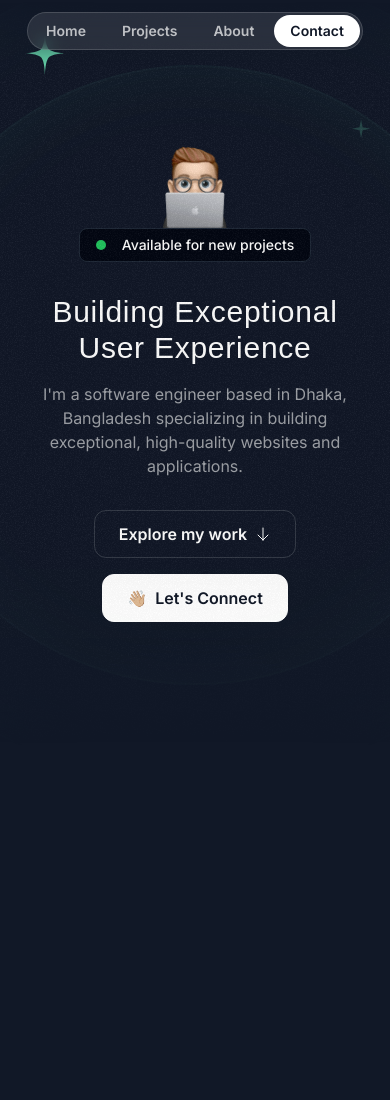
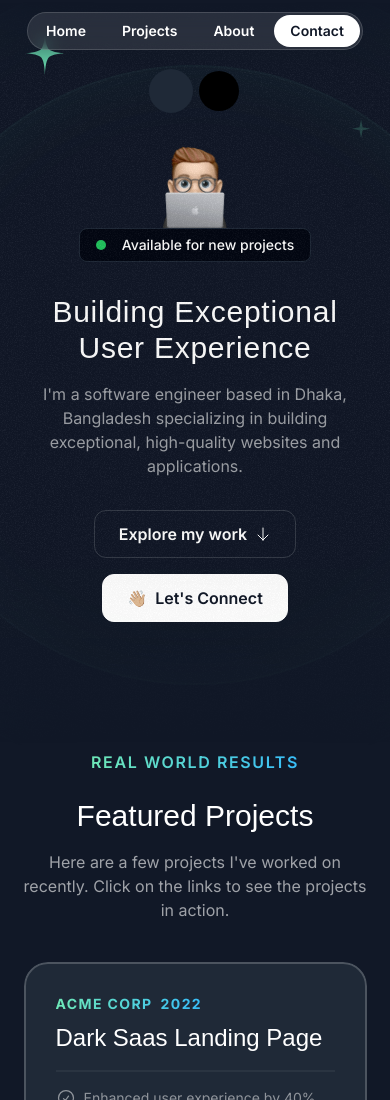
Before and after one commit to tanvir-rifat007/portfolio-v2, a Next.js app: page / in a window 390 px wide. Shown: the top 1100 px of the page. Before the commit the page ends 985 px from the top, so only its background shows below. Built offline with nearby package versions, Linux system fonts and the light colour scheme; a web font is replaced by a local one.

Commit message:
Chore: adding theme customization

```diff
--- a/src/app/globals.css
+++ b/src/app/globals.css
@@ -1,6 +1,32 @@
 @tailwind base;
 @tailwind components;
 @tailwind utilities;
+
+:root {
+  --color-primary: #007bff;
+  --color-background: hsl(221, 39%, 11%);
+  --color-text: #fff;
+  transition: background-color 0.5s ease, color 0.5s ease;
+}
+
+.dark {
+  --color-primary: #ff5722;
+  --color-background: #1a1a1a;
+  --color-text: #dea;
+}
+
+/* Ensure Tailwind applies the theme variables */
+.bg-background {
+  background-color: var(--color-background);
+}
+
+.text-text {
+  color: var(--color-text);
+}
+
+body * {
+  @apply transition-all duration-200;
+}
 
 @layer base {
   .nav-item {
--- a/src/app/layout.tsx
+++ b/src/app/layout.tsx
@@ -30,7 +30,7 @@ export default function RootLayout({
         className={twMerge(
           inter.variable,
           calistoga.variable,
-          "bg-gray-900 text-white antialiased font-sans"
+          "bg-background text-text antialiased font-sans"
         )}
       >
         {children}
--- a/src/app/page.tsx
+++ b/src/app/page.tsx
@@ -1,11 +1,14 @@
+import ThemeSwitcher from "@/components/ThemeSwitcher";
 import { Header } from "@/sections/Header";
 import { HeroSection } from "@/sections/Hero";
+import { ProjectsSection } from "@/sections/Projects";
 
 export default function Home() {
   return (
     <>
       <Header />
       <HeroSection />
+      <ProjectsSection />
     </>
   );
 }
--- /dev/null
+++ b/src/components/ThemeSwitcher.tsx
@@ -0,0 +1,40 @@
+"use client";
+import { useEffect, useState } from "react";
+
+const themes = ["light", "dark"];
+
+export default function ThemeSwitcher() {
+  const [theme, setTheme] = useState(() => {
+    return globalThis?.localStorage?.getItem("theme") || "light";
+  });
+
+  useEffect(() => {
+    // Remove existing themes and add the selected one
+    document.documentElement.classList.remove(...themes);
+    document.documentElement.classList.add(theme);
+    localStorage.setItem("theme", theme);
+  }, [theme]);
+
+  return (
+    <div className="flex mt-40 mb-10 md:flex-col gap-2 fixed md:top-[50%] md:translate-y-[-100%] md:right-[100px]">
+      {themes.map((t) => (
+        <button
+          key={t}
+          onClick={() => setTheme(t)}
+          className={`w-10 h-10 rounded-full transition-all duration-500 cursor-pointer
+
+          ${t === "light" ? "bg-gray-800 " : "bg-black"}
+          ${theme === t ? "scale-110" : "scale-100"}
+
+
+
+
+
+
+
+`}
+        />
+      ))}
+    </div>
+  );
+}
--- a/src/sections/Header.tsx
+++ b/src/sections/Header.tsx
@@ -1,21 +1,24 @@
+import ThemeSwitcher from "@/components/ThemeSwitcher";
+
 export const Header = () => {
   return (
-    <div className="flex items-center justify-center fixed top-3 w-full z-10">
-      <nav className="flex gap-1 p-0.5 border border-white/15 rounded-full bg-white/10 backdrop-blur">
-        <a href="#" className="nav-item">
+    <div className="flex items-center justify-center fixed top-3 w-full z-10 ">
+      <ThemeSwitcher />
+      <nav className="flex gap-1 p-0.5 border border-white/15 rounded-full bg-white/10 backdrop-blur ">
+        <a href="#" className="nav-item text-text">
           Home
         </a>
-        <a href="#" className="nav-item">
+        <a href="#" className="nav-item text-text">
           Projects
         </a>
 
-        <a href="#" className="nav-item">
+        <a href="#" className="nav-item text-text">
           About
         </a>
 
         <a
           href="#"
-          className="nav-item bg-white text-gray-900 hover:bg-white/70 hover:text-gray-900"
+          className="nav-item bg-white text-gray-900 hover:bg-white/70 hover:text-gray-900 "
         >
           Contact
         </a>
--- a/src/sections/Hero.tsx
+++ b/src/sections/Hero.tsx
@@ -6,9 +6,11 @@ import StarIcon from "@/assets/icons/star.svg";
 import SparkeIcon from "@/assets/icons/sparkle.svg";
 
 import HeroOrbit from "@/components/HeroOrbit";
+import ThemeSwitcher from "@/components/ThemeSwitcher";
 
 export const HeroSection = () => {
   return (
+    <>
       <div className="py-32 md:py-48 lg:py-60 relative z-0 overflow-x-clip">
         <div className="absolute inset-0 [mask-image:linear-gradient(to_bottom,transparent,black_10%,black_70%,transparent)]">
           <div
@@ -109,5 +111,6 @@ export const HeroSection = () => {
           </div>
         </div>
       </div>
+    </>
   );
 };
--- a/src/sections/Projects.tsx
+++ b/src/sections/Projects.tsx
@@ -1,6 +1,9 @@
 import darkSaasLandingPage from "@/assets/images/dark-saas-landing-page.png";
 import lightSaasLandingPage from "@/assets/images/light-saas-landing-page.png";
 import aiStartupLandingPage from "@/assets/images/ai-startup-landing-page.png";
+import Image from "next/image";
+
+import CheckCircleIcon from "@/assets/icons/check-circle.svg";
 
 const portfolioProjects = [
   {
@@ -42,5 +45,58 @@ const portfolioProjects = [
 ];
 
 export const ProjectsSection = () => {
-  return <div>Projects Section</div>;
+  return (
+    <div>
+      <div className="container">
+        <div className="flex justify-center">
+          <p className="uppercase font-semibold tracking-widest bg-gradient-to-r from-emerald-300 to-sky-400 text-transparent bg-clip-text">
+            Real World Results
+          </p>
+        </div>
+
+        <h2 className="font-serif text-3xl text-center mt-6">
+          Featured Projects
+        </h2>
+
+        <p className="text-center text-white/60 mt-4">
+          Here are a few projects I've worked on recently. Click on the links to
+          see the projects in action.
+        </p>
+        <div className="flex flex-col mt-10">
+          {portfolioProjects.map((project) => {
+            return (
+              <div
+                key={project.title}
+                className="bg-gray-800 rounded-3xl relative after:content-[''] after:absolute after:inset-0  z-0 after:z-10 overflow-hidden after:outline after:outline-2 after:-outline-offset-2 after:rounded-3xl after:outline-white/20 p-8"
+              >
+                <div className="flex">
+                  <div className="bg-gradient-to-r from-emerald-300 to-sky-400 inline-flex gap-2 font-bold uppercase tracking-widest text-sm text-transparent bg-clip-text">
+                    <span>{project.company}</span>
+                    <span>{project.year}</span>
+                  </div>
+                </div>
+                <h3 className="font-serif text-2xl mt-2">{project.title}</h3>
+                <hr className="border-t-2 border-white/5 mt-4" />
+                <ul className="flex flex-col gap-4 mt-4">
+                  {project.results.map((result) => (
+                    <li
+                      key={result.title}
+                      className="flex gap-2 items-center text-sm text-white/50"
+                    >
+                      <CheckCircleIcon className="size-5" />
+                      <span>{result.title}</span>
+                    </li>
+                  ))}
+                </ul>
+                <a href={project.link}>
+                  <button>View Live Site</button>
+                </a>
+                <Image src={project.image} alt={project.title} />
+              </div>
+            );
+          })}
+        </div>
+      </div>
+    </div>
+  );
 };
--- a/tailwind.config.ts
+++ b/tailwind.config.ts
@@ -25,6 +25,16 @@ const config: Config = {
         sans: "var(--font-sans)",
         serif: "var(--font-serif)",
       },
+
+      transitionProperty: {
+        background: "background-color",
+      },
+
+      colors: {
+        primary: "var(--color-primary)",
+        background: "var(--color-background)",
+        text: "var(--color-text)",
+      },
     },
   },
   plugins: [],
```
Lines whose indentation alone changed are shown as unchanged.
